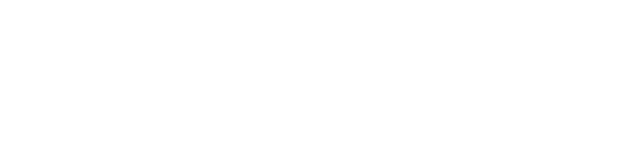
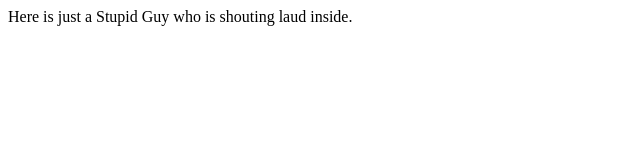
Before and after one commit to mmmcL/mmmcL, a plain HTML site: page index.html in a window 1280 px wide. Shown: the whole page, without its empty margins (0-640 px from the left). Drawn offline with Linux system fonts and the light colour scheme.

Commit message:
Update index.html
update

```diff
--- a/index.html
+++ b/index.html
@@ -1 +1 @@
-<title>Here is just a Stupid Guy who is shouting laud inside.</title>
+<p>Here is just a Stupid Guy who is shouting laud inside.</p>
```
